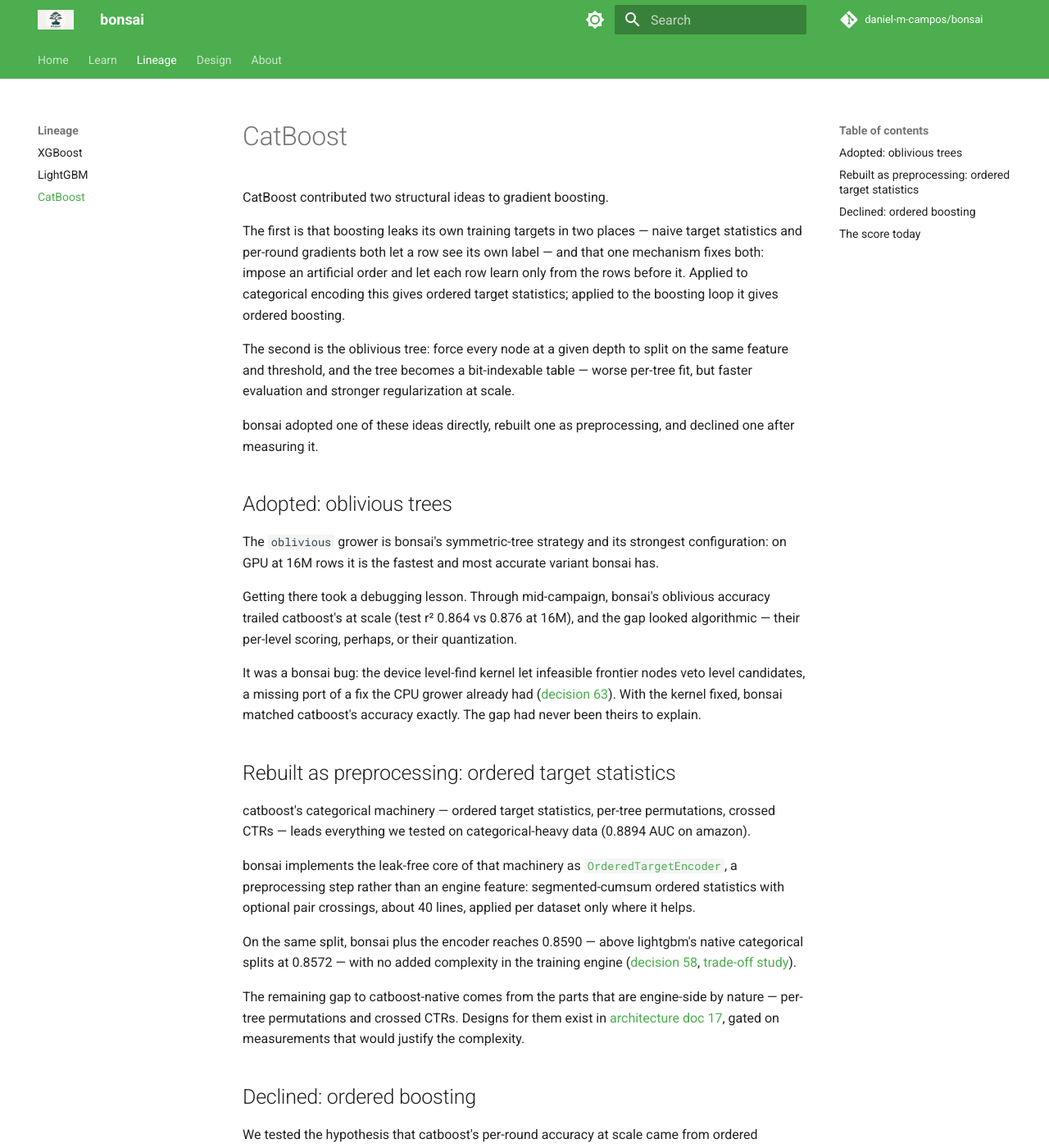
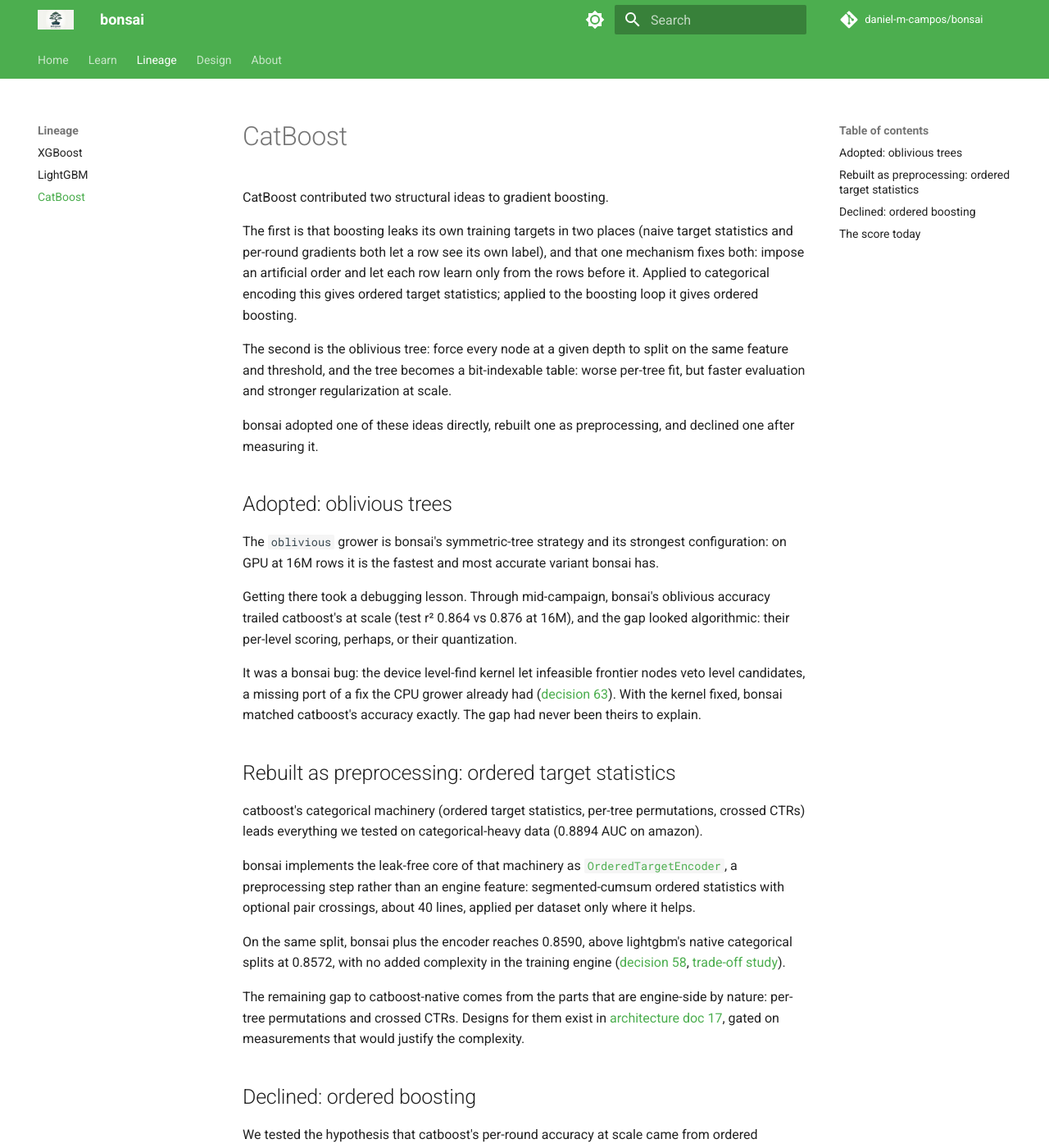
Before and after one commit to daniel-m-campos/bonsai, an MkDocs documentation site: the page built from docs/lineage/catboost.md, in a window 1280 px wide and 1400 px high. Shown: the whole window at 82% size. Built offline with MkDocs 1.6.1 and Material for MkDocs 9.7.7, drawn with Linux system fonts in a browser that asks for light colours; comment, search, counter and statistics services are not loaded; some of the changed text lies outside the part shown.

Commit message:
docs: remove em-dashes from prose (site core pages, README, CHANGELOG)
Claude-Session: https://claude.ai/code/session_01SfgWZ7ftZV7aJJh87NXR72

```diff
--- a/docs/lineage/catboost.md
+++ b/docs/lineage/catboost.md
@@ -2,9 +2,9 @@
 
 CatBoost contributed two structural ideas to gradient boosting.
 
-The first is that boosting leaks its own training targets in two places — naive target statistics and per-round gradients both let a row see its own label — and that one mechanism fixes both: impose an artificial order and let each row learn only from the rows before it. Applied to categorical encoding this gives ordered target statistics; applied to the boosting loop it gives ordered boosting.
+The first is that boosting leaks its own training targets in two places (naive target statistics and per-round gradients both let a row see its own label), and that one mechanism fixes both: impose an artificial order and let each row learn only from the rows before it. Applied to categorical encoding this gives ordered target statistics; applied to the boosting loop it gives ordered boosting.
 
-The second is the oblivious tree: force every node at a given depth to split on the same feature and threshold, and the tree becomes a bit-indexable table — worse per-tree fit, but faster evaluation and stronger regularization at scale.
+The second is the oblivious tree: force every node at a given depth to split on the same feature and threshold, and the tree becomes a bit-indexable table: worse per-tree fit, but faster evaluation and stronger regularization at scale.
 
 bonsai adopted one of these ideas directly, rebuilt one as preprocessing, and declined one after measuring it.
 
@@ -12,25 +12,25 @@ bonsai adopted one of these ideas directly, rebuilt one as preprocessing, and de
 
 The `oblivious` grower is bonsai's symmetric-tree strategy and its strongest configuration: on GPU at 16M rows it is the fastest and most accurate variant bonsai has.
 
-Getting there took a debugging lesson. Through mid-campaign, bonsai's oblivious accuracy trailed catboost's at scale (test r² 0.864 vs 0.876 at 16M), and the gap looked algorithmic — their per-level scoring, perhaps, or their quantization.
+Getting there took a debugging lesson. Through mid-campaign, bonsai's oblivious accuracy trailed catboost's at scale (test r² 0.864 vs 0.876 at 16M), and the gap looked algorithmic: their per-level scoring, perhaps, or their quantization.
 
 It was a bonsai bug: the device level-find kernel let infeasible frontier nodes veto level candidates, a missing port of a fix the CPU grower already had ([decision 63](https://github.com/daniel-m-campos/bonsai/blob/main/docs/decisions.md)). With the kernel fixed, bonsai matched catboost's accuracy exactly. The gap had never been theirs to explain.
 
 ## Rebuilt as preprocessing: ordered target statistics
 
-catboost's categorical machinery — ordered target statistics, per-tree permutations, crossed CTRs — leads everything we tested on categorical-heavy data (0.8894 AUC on amazon).
+catboost's categorical machinery (ordered target statistics, per-tree permutations, crossed CTRs) leads everything we tested on categorical-heavy data (0.8894 AUC on amazon).
 
 bonsai implements the leak-free core of that machinery as [`OrderedTargetEncoder`](https://github.com/daniel-m-campos/bonsai/blob/main/python/bonsai/encoding.py), a preprocessing step rather than an engine feature: segmented-cumsum ordered statistics with optional pair crossings, about 40 lines, applied per dataset only where it helps.
 
-On the same split, bonsai plus the encoder reaches 0.8590 — above lightgbm's native categorical splits at 0.8572 — with no added complexity in the training engine ([decision 58](https://github.com/daniel-m-campos/bonsai/blob/main/docs/decisions.md), [trade-off study](https://github.com/daniel-m-campos/bonsai/blob/main/benchmarks/categorical-tradeoff-2026-07.md)).
+On the same split, bonsai plus the encoder reaches 0.8590, above lightgbm's native categorical splits at 0.8572, with no added complexity in the training engine ([decision 58](https://github.com/daniel-m-campos/bonsai/blob/main/docs/decisions.md), [trade-off study](https://github.com/daniel-m-campos/bonsai/blob/main/benchmarks/categorical-tradeoff-2026-07.md)).
 
-The remaining gap to catboost-native comes from the parts that are engine-side by nature — per-tree permutations and crossed CTRs. Designs for them exist in [architecture doc 17](https://github.com/daniel-m-campos/bonsai/blob/main/docs/architecture/17-categorical-splits.md), gated on measurements that would justify the complexity.
+The remaining gap to catboost-native comes from the parts that are engine-side by nature: per-tree permutations and crossed CTRs. Designs for them exist in [architecture doc 17](https://github.com/daniel-m-campos/bonsai/blob/main/docs/architecture/17-categorical-splits.md), gated on measurements that would justify the complexity.
 
 ## Declined: ordered boosting
 
 We tested the hypothesis that catboost's per-round accuracy at scale came from ordered boosting by benchmarking catboost against itself: `boosting_type=Ordered` vs `Plain`, same data, same budget.
 
-The result was a wash — identical r², sometimes slightly worse, always ~7× slower — and catboost itself defaults to Plain past ~50k rows, so at 16M it was never running ordered to begin with ([scale-edge study](https://github.com/daniel-m-campos/bonsai/blob/main/benchmarks/catboost-scale-edge-2026-07.md)).
+The result was a wash (identical r², sometimes slightly worse, always ~7× slower), and catboost itself defaults to Plain past ~50k rows, so at 16M it was never running ordered to begin with ([scale-edge study](https://github.com/daniel-m-campos/bonsai/blob/main/benchmarks/catboost-scale-edge-2026-07.md)).
 
 Prediction shift, the problem ordered boosting solves, matters on small, noisy, categorical-heavy data. At the scales bonsai targets, the benefit did not reproduce, so bonsai does not implement it; the measurements are recorded if the question comes up again.
 
@@ -38,6 +38,6 @@ Prediction shift, the problem ordered boosting solves, matters on small, noisy,
 
 Same pod, matched settings, 16M rows: bonsai `cuda_oblivious` 18.4s, catboost-GPU 18.5s, both at 0.876 test r², with bonsai using ~3× less host memory (7.0 vs 19.4 GB).
 
-On wide data catboost keeps the lead — 1024 columns: 9.7s vs bonsai's 10.6; 4096: 35.8 vs 41.9 — recorded in the [performance table](https://github.com/daniel-m-campos/bonsai/blob/main/README.md#performance).
+On wide data catboost keeps the lead (1024 columns: 9.7s vs bonsai's 10.6; 4096: 35.8 vs 41.9), recorded in the [performance table](https://github.com/daniel-m-campos/bonsai/blob/main/README.md#performance).
 
 bonsai's strongest configuration is built on catboost's tree structure, and the project's most useful debugging lesson came from assuming their advantage was real before checking whether it was our defect.
```
Also changed, not shown: CHANGELOG.md (+18 -18 lines), README.md (+17 -17 lines), docs/about.md (+2 -2 lines), docs/index.md (+6 -6 lines).
